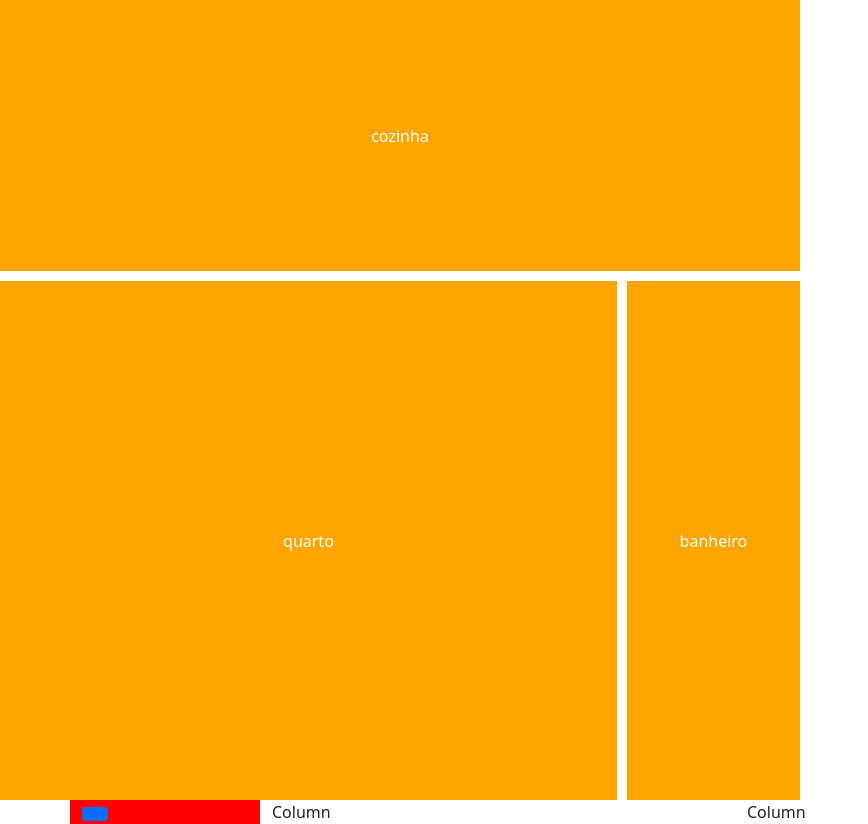
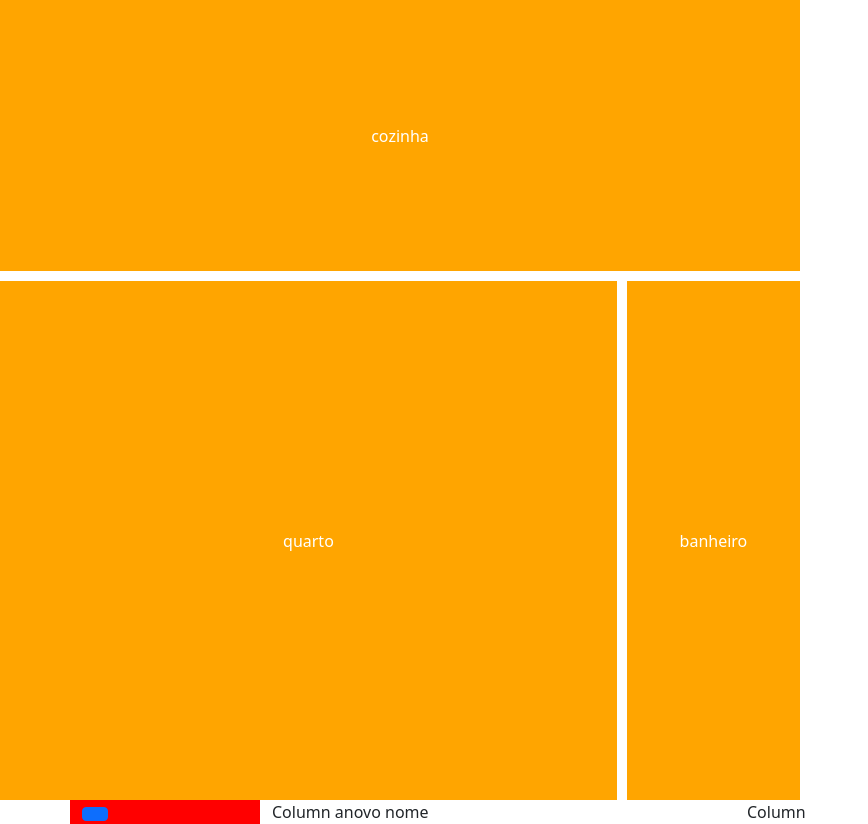
Before and after one commit to HeloManfrin/curso-FrontEnd, a plain HTML site: page index.html in a window 1280 px wide. Shown: the whole page, without its empty margins (0-868 px from the left). Drawn offline with nearby package versions, Linux system fonts and the light colour scheme.

Commit message:
alterei o nome

```diff
--- a/index.html
+++ b/index.html
@@ -25,7 +25,7 @@
         <button class="btn btn-primary"></button>
       </div>
       <div class="col">
-        Column
+        Column anovo nome
       </div>
       <div class="col">
         Column
```
